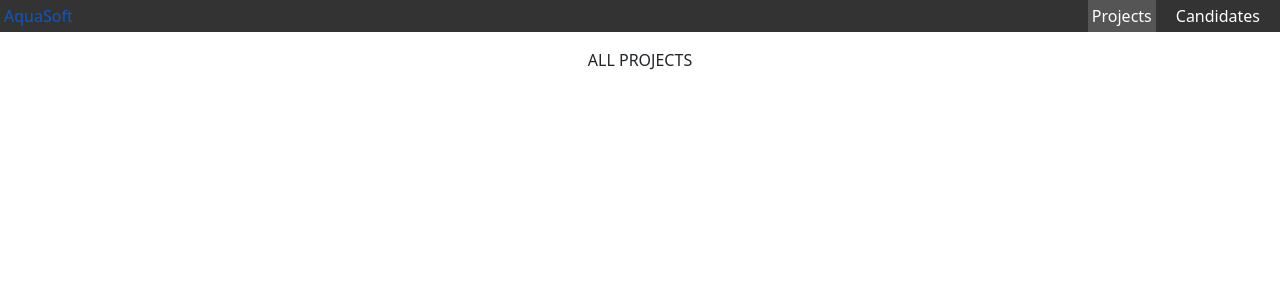
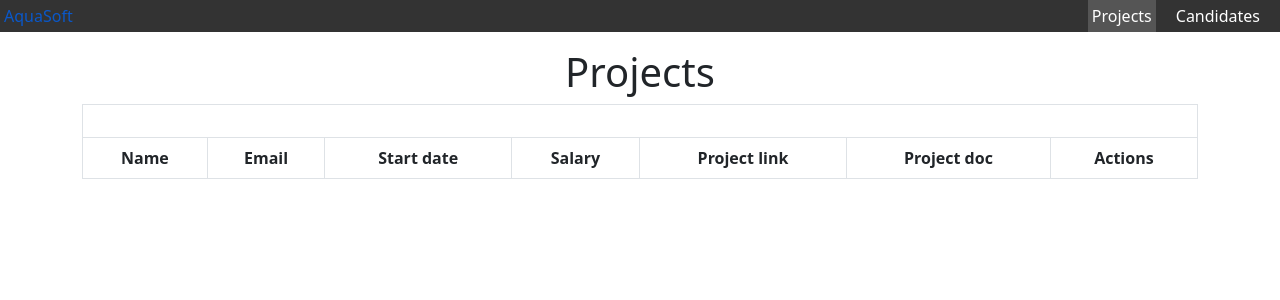
Before and after one commit to PetreCarmen/task2_AS-intenrship, a React (Create React App) app in the folder frontend/: page /projects in a window 1280 px wide. Shown: the top 300 px of the page. Built offline with nearby package versions, Linux system fonts and the light colour scheme.

Commit message:
port modify

```diff
--- a/frontend/src/Pages/Projects.js
+++ b/frontend/src/Pages/Projects.js
@@ -1,10 +1,15 @@
 import React from "react";
 import {useNavigate} from "react-router-dom";
+import ProjectTable from "../components/example/ProjectTable";
 
 function Projects()
 {
     let navigate = useNavigate();
-    return <div> ALL PROJECTS </div>;
+    return (
+        <div className="Projects">
+            <ProjectTable/>
+        </div>
+    );
 }
 
 export default Projects;
--- a/frontend/src/components/example/CandidatesTable.js
+++ b/frontend/src/components/example/CandidatesTable.js
@@ -65,7 +65,7 @@ function CandidatesTable() {
     // updates the state of your Projects component(from Pages folder). Then the updated state
     // of the Projects component will be propagated in the table through parameters and render() eventually
     // being called
-    const tableHeadComponent = <p>Hello world!</p>
+    const tableHeadComponent = <p></p>
 
     return <div>
         <h1>Candidates</h1>
--- a/frontend/src/components/example/ProjectTable.js
+++ b/frontend/src/components/example/ProjectTable.js
@@ -65,7 +65,7 @@ function ProjectsTable() {
     // updates the state of your Projects component(from Pages folder). Then the updated state
     // of the Projects component will be propagated in the table through parameters and render() eventually
     // being called
-    const tableHeadComponent = <p>Hello world!</p>
+    const tableHeadComponent = <p></p>
 
     return <div>
         <h1>Projects</h1>
```
Also changed, not shown: 1 other file (tests, documents, lock files or other folders).
